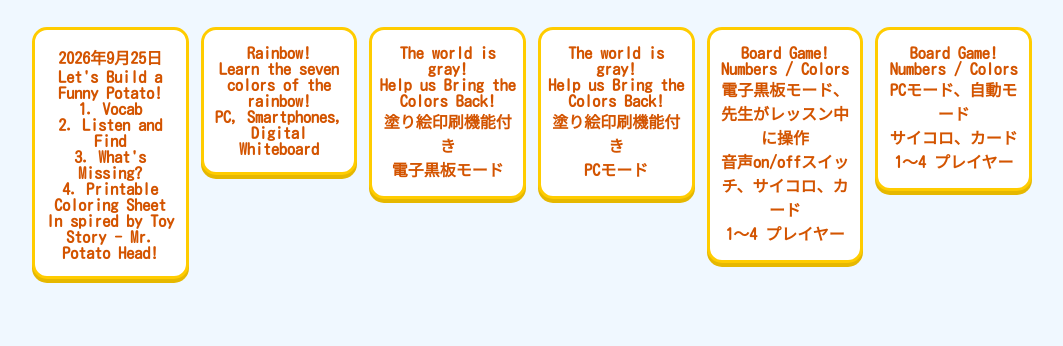
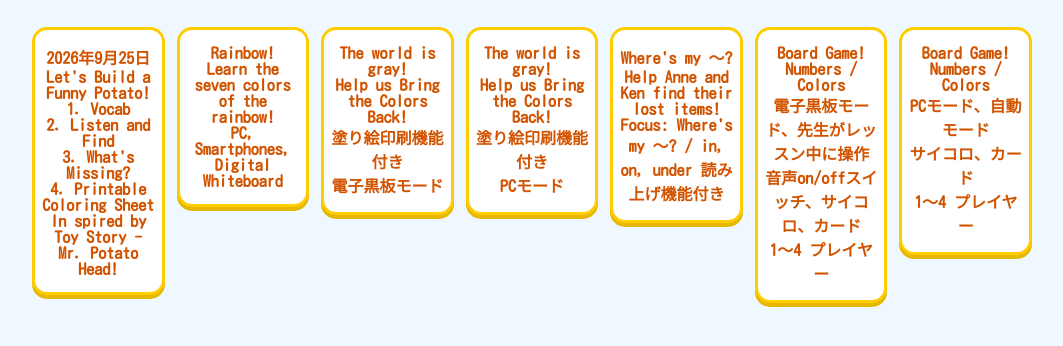
Before and after one commit to EigoStudio/Trial-Lessons, a plain HTML site: page index.html in a window 1280 px wide. Shown: the part 70-416 px from the top of the page, without its empty margins (108-1171 px from the left). Drawn offline with Linux system fonts and the light colour scheme.

Commit message:
Update index.html

```diff
--- a/index.html
+++ b/index.html
@@ -83,6 +83,12 @@ Help us Bring the Colors Back!<br>
 PCモード
 </a></li>
 
+        <li><a href="where_s_my_in_on_under_story_activity.html">Where's my 〜?<br>
+Help Anne and Ken find their lost items!<br>
+            Focus: Where's my 〜? / in, on, under
+            読み上げ機能付き
+</a></li>
+
 <li><a href="Colors-Numbers-BoardGame-board_mode.html">Board Game!<br>
 Numbers / Colors<br>
 電子黒板モード、先生がレッスン中に操作<br>
```
